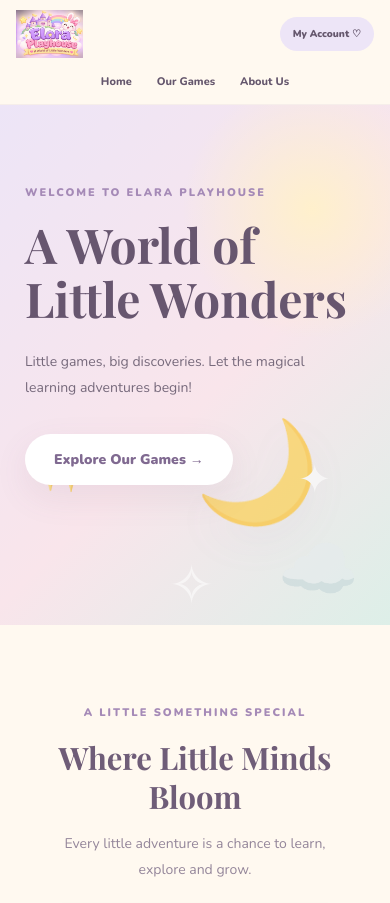
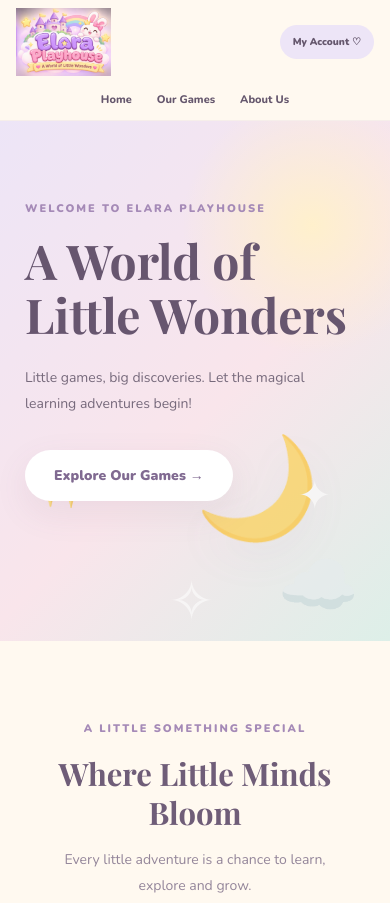
Before and after one commit to xdimohammad/Elara-Playhouse, a plain HTML site: page index.html in a window 390 px wide. Shown: the top 903 px of the page. Drawn offline with nearby package versions, Linux system fonts and the light colour scheme.

Commit message:
Update style.css

```diff
--- a/style.css
+++ b/style.css
@@ -26,7 +26,7 @@
 
 html {
   scroll-behavior: smooth;
-  scroll-padding-top: 90px;
+  scroll-padding-top: 110px;
 }
 
 body {
@@ -46,7 +46,7 @@ button {
 }
 
 section {
-  scroll-margin-top: 85px;
+  scroll-margin-top: 110px;
 }
 
 /* =========================================
@@ -58,7 +58,7 @@ section {
   position: sticky;
   top: 0;
   z-index: 100;
-  background: rgba(255, 249, 240, 0.94);
+  background: rgba(255, 249, 240, 0.96);
   backdrop-filter: blur(12px);
   border-bottom: 1px solid rgba(180, 155, 190, 0.12);
 }
@@ -66,15 +66,13 @@ section {
 .header-inner {
   max-width: 1180px;
   margin: auto;
-  min-height: 82px;
-  padding: 12px 28px;
+  min-height: 106px;
+  padding: 8px 28px;
   display: flex;
   align-items: center;
   justify-content: space-between;
   gap: 20px;
 }
-
-/* Official header logo */
 
 .brand {
   display: flex;
@@ -86,16 +84,16 @@ section {
   color: var(--text);
 }
 
+/* LARGE OFFICIAL LOGO */
+
 .header-logo {
   display: block;
-  width: 170px;
-  height: 58px;
+  width: 240px;
+  height: 90px;
   max-width: 100%;
   object-fit: contain;
   object-position: left center;
 }
-
-/* Footer text logo */
 
 .brand span {
   font-family: 'Playfair Display', serif;
@@ -378,6 +376,14 @@ section {
   overflow: hidden;
 }
 
+.game-image img {
+  display: block;
+  width: 100%;
+  height: 100%;
+  object-fit: contain;
+  padding: 5px;
+}
+
 .game-image span {
   font-size: clamp(36px, 4vw, 55px);
   filter: drop-shadow(0 7px 7px rgba(100, 80, 110, 0.10));
@@ -623,13 +629,14 @@ section {
 @media (max-width: 900px) {
 
   .header-inner {
-    padding: 12px 20px;
+    min-height: 98px;
+    padding: 8px 20px;
     gap: 14px;
   }
 
   .header-logo {
-    width: 145px;
-    height: 55px;
+    width: 210px;
+    height: 82px;
   }
 
   .desktop-nav {
@@ -658,14 +665,14 @@ section {
 
   .header-inner {
     min-height: auto;
-    padding: 10px 16px;
+    padding: 8px 16px;
     gap: 8px;
     flex-wrap: wrap;
   }
 
   .header-logo {
-    width: 125px;
-    height: 48px;
+    width: 170px;
+    height: 68px;
   }
 
   .account-button {
@@ -814,8 +821,8 @@ section {
   }
 
   .header-logo {
-    width: 110px;
-    height: 44px;
+    width: 150px;
+    height: 60px;
   }
 
   .desktop-nav {
```
